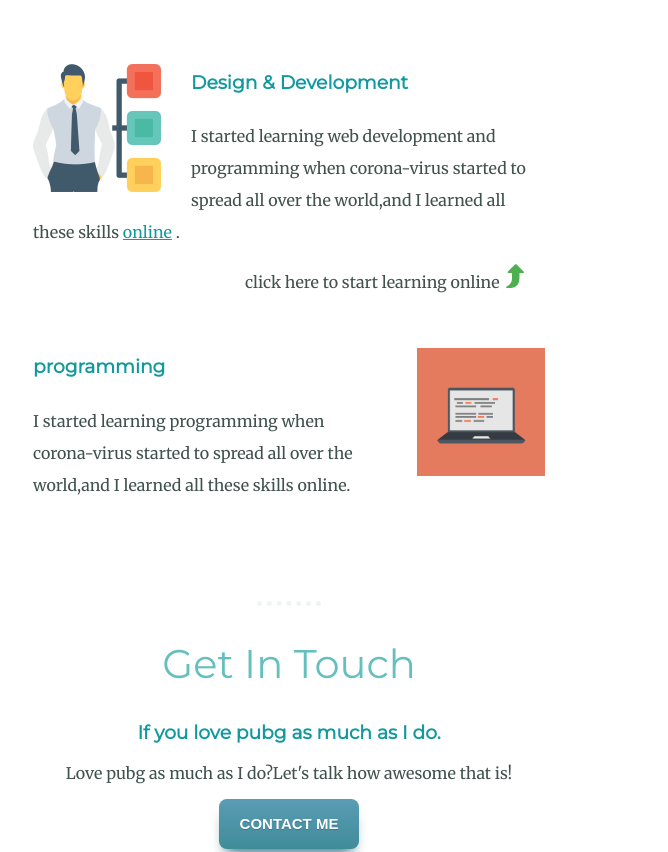
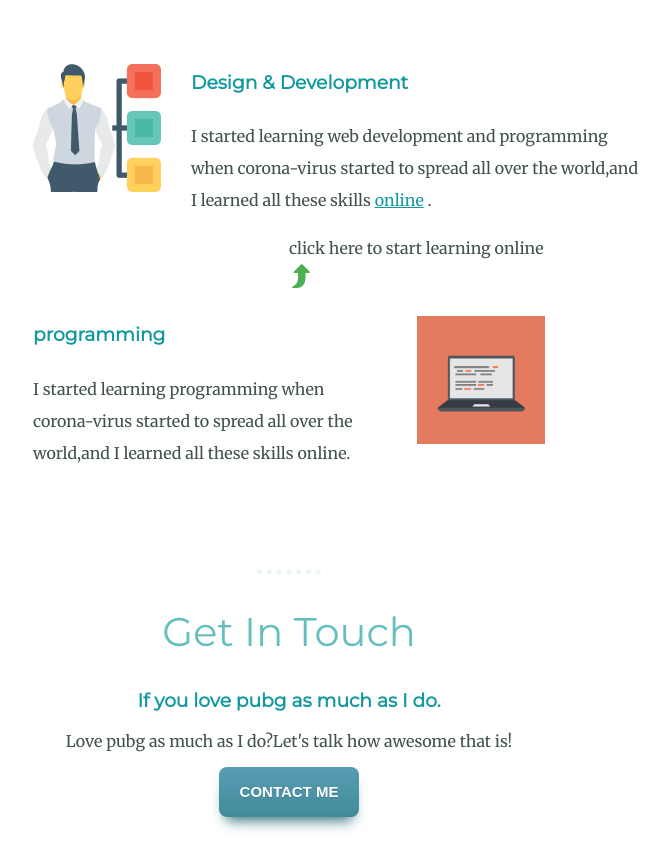
Before and after one commit to abbas3376/amr, a plain HTML site: page index.html in a window 1280 px wide. Shown: the part 1180-2032 px from the top of the page, without its empty margins (351-1019 px from the left). Drawn offline with Linux system fonts and the light colour scheme.

Commit message:
Add files via upload

```diff
--- a/css/styles.css
+++ b/css/styles.css
@@ -149,5 +149,8 @@ color: #11999E;
 }
 .last-div{
 float: right;
-  width: 300px;
+  width: 50%;
 }
+.pixel{
+  width: 610px;
+}
--- a/index.html
+++ b/index.html
@@ -29,7 +29,7 @@
        <div class="skill-row">
          <img class="worker" src="images/worker (2).png" alt="">
          <h3>Design & Development</h3>
-         <p>I started learning web development and programming when corona-virus started to spread all over the world,and I learned all these skills <a class="online" href="https://youtu.be/abg248mnKqE">online</a> .</p>
+         <p class="pixel">I started learning web development and programming when corona-virus started to spread all over the world,and I learned all these skills <a class="online" href="https://youtu.be/abg248mnKqE">online</a> .</p>
 <div class="jaw-div">
   <div class="last-div"><p class="jaw">click here to start learning online</p>
   <img class="jaw" src="images/up-arrow.png" alt="">
@@ -39,7 +39,7 @@
        <div class="skill-row">
          <img class="computer" src="images/computer.png" alt="">
          <h3>programming</h3>
-         <p>I started learning programming when corona-virus started to spread all over the world,and I learned all these skills online.</p>
+         <p class="pixel">I started learning programming when corona-virus started to spread all over the world,and I learned all these skills online.</p>
        </div>
      </div>
      <hr class="line">
```
